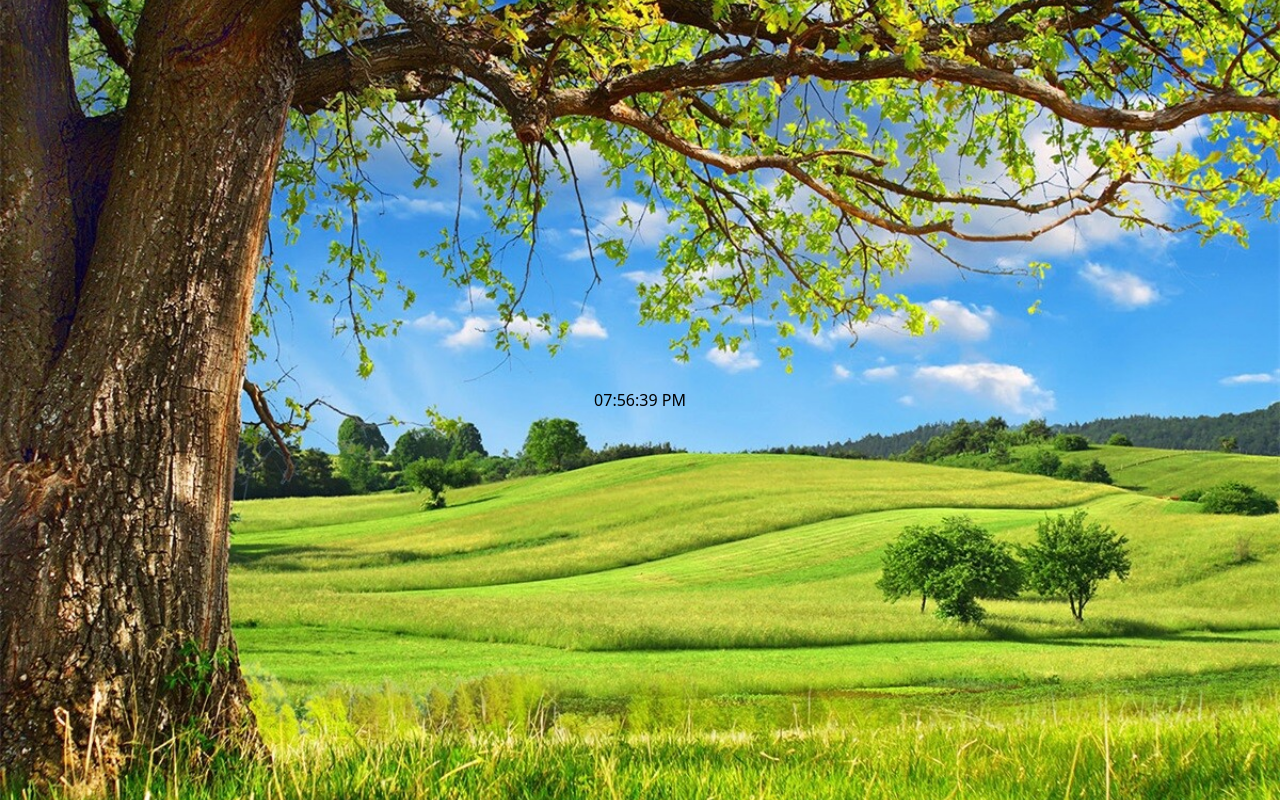
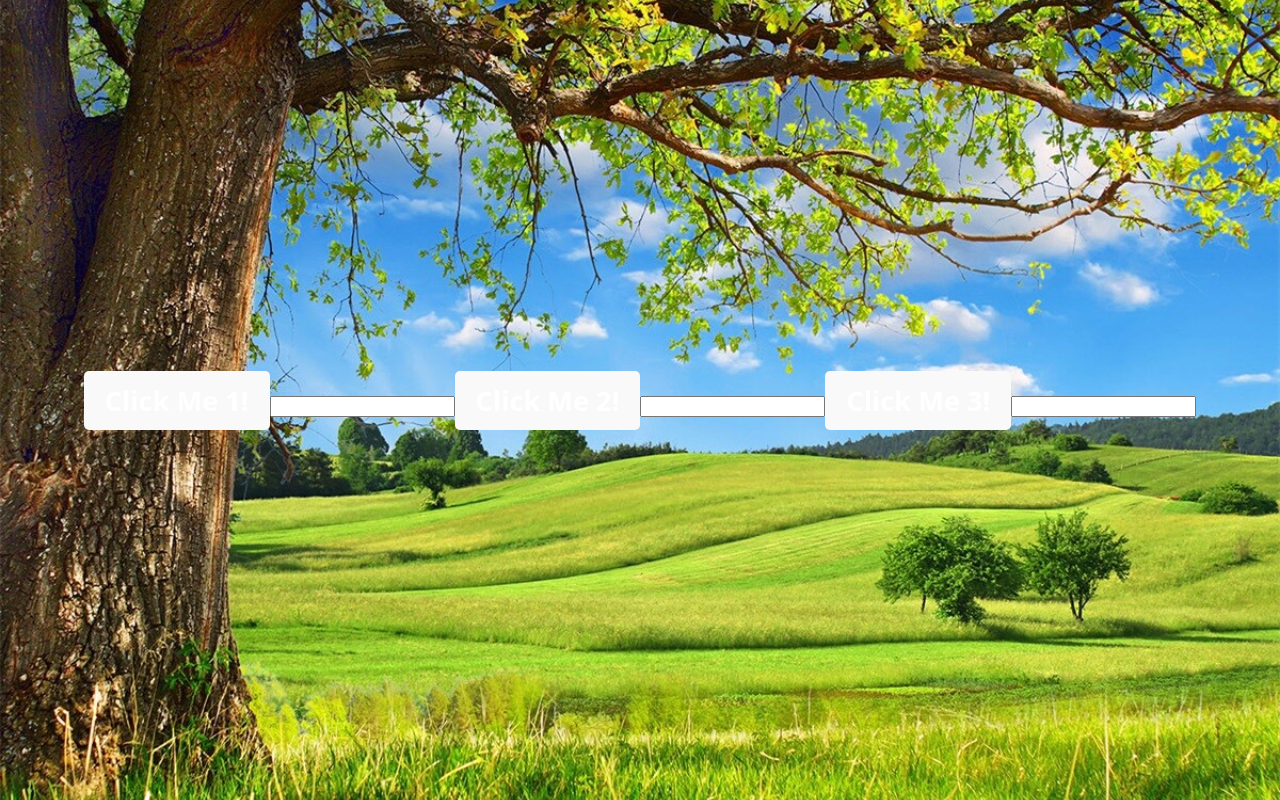
Before and after one commit to Alex-935/React_BroCode, a React (Vite) app in the folder my-react-app/: page / in a window 1280 px wide. Built offline with nearby package versions, Linux system fonts and the light colour scheme.

Commit message:
UseRef and UseContext

```diff
--- a/my-react-app/src/App.jsx
+++ b/my-react-app/src/App.jsx
@@ -21,6 +21,11 @@ import ToDoList from "./ToDoList/ToDoList.jsx";
 import UseEffect from "./UseEffect.jsx";
 import UseEffectWithReturn from "./UseEffectWithReturn.jsx";
 import DigitalClock from "./DigitalClock/DigitalClock.jsx";
+import UseContextComponentA from "./UseContextComponentA.jsx";
+import UseContextComponentB from "./UseContextComponentB.jsx";
+import UseContextComponentC from "./UseContextComponentC.jsx";
+import UseContextComponentD from "./UseContextComponentD.jsx";
+import UseRef from "./useRef.jsx";
 
 // cd into my-react-app,  npm run dev
 
@@ -47,7 +52,7 @@ function App() {
     </>*/
 
     <>
-      <DigitalClock />
+      <UseRef />
     </>
   );
 }
--- /dev/null
+++ b/my-react-app/src/UseContextComponentA.jsx
@@ -0,0 +1,38 @@
+/*
+    useContext() = React hook that allows you to share values between multiple levels
+                   of components without passing props through each level
+
+    Provider Component:
+        1. import {createContext} from 'react';
+        2. export const MyContext = createContext();
+        3. <MyContext.Provider value={value}>
+               <child>
+           <MyContext.Provider>
+
+    Consumer Component:
+        1. import React, {useContext} from 'react';
+           import {MyContext} from './ComponentA';
+        2. const value = useContext(MyContext);
+*/
+
+import React, {useState, createContext} from 'react';
+import UseContextComponentB from "./UseContextComponentB.jsx";
+
+export const UserContext = createContext();
+
+function UseContextComponentA() {
+
+    const [user, setUser] = useState("BroCode");
+
+    return (
+        <div className="box">
+            <h1>Component A</h1>
+            <h2>{`Hello ${user}`}</h2>
+            <UserContext.Provider value={user}>
+                <UseContextComponentB />
+            </UserContext.Provider>
+        </div>
+        // Using props: <UseContextComponentB user={user}/>
+    );
+}
+export default UseContextComponentA;
--- /dev/null
+++ b/my-react-app/src/UseContextComponentB.jsx
@@ -0,0 +1,20 @@
+/*
+    useContext() = React hook that allows you to share values between multiple levels
+                   of components without passing props through each level
+*/
+
+import React, {useState, useContext} from 'react';
+import UseContextComponentC from "./UseContextComponentC.jsx";
+
+function UseContextComponentB() {
+// Using Props: function UseContextComponentB(props) {
+
+    return (
+        <div className="box">
+            <h1>Component B</h1>
+            <UseContextComponentC />
+        </div>
+        // Using props: <UseContextComponentC user={props.user}/>
+    );
+}
+export default UseContextComponentB;
--- /dev/null
+++ b/my-react-app/src/UseContextComponentC.jsx
@@ -0,0 +1,24 @@
+/*
+    useContext() = React hook that allows you to share values between multiple levels
+                   of components without passing props through each level
+*/
+
+import React, {useContext} from 'react';
+import { UserContext } from './UseContextComponentA';
+import UseContextComponentD from './UseContextComponentD';
+
+function UseContextComponentC() {
+// Using Props: function UseContextComponentC(props) {
+
+    const user = useContext(UserContext);
+
+    return (
+        <div className="box">
+            <h1>Component C</h1>
+            <h2>{`Hello Again ${user}`}</h2>
+            <UseContextComponentD />
+        </div>
+        // Using props: <UseContextComponentD user={props.user}/>
+    );
+}
+export default UseContextComponentC;
--- /dev/null
+++ b/my-react-app/src/UseContextComponentD.jsx
@@ -0,0 +1,21 @@
+/*
+    useContext() = React hook that allows you to share values between multiple levels
+                   of components without passing props through each level
+*/
+
+import React, {useContext} from 'react';
+import { UserContext } from './UseContextComponentA';
+
+function UseContextComponentD() {
+// Using Props: function UseContextComponentD(props) {
+
+    const user = useContext(UserContext);
+
+    return (
+        <div className="box">
+            <h1>Component D</h1>
+            <h2>{`Bye ${user}`}</h2>
+        </div>
+    );
+}
+export default UseContextComponentD;
--- /dev/null
+++ b/my-react-app/src/UseRef.jsx
@@ -0,0 +1,83 @@
+/*
+    useState() = Re-renders the component when the state value changes
+
+    useRef()  = "useReference" Does not cause re-renders when its value changes.
+                When you want a component to "remember" some information,
+                but you don't want that information to trigger new renders.
+
+                1. Accessing/Interacting with DOM elements
+                2. Handling Focus, Animatons and Transitions
+                3. Managing Timers and Intervals
+
+    ref is an object with 1 property, "current" which holds the current value
+*/
+
+import React, {useState, useEffect, useRef} from 'react';
+
+function UseRef() {
+
+    // Will cause a rerender every time the button is pressed
+    let [number, setNumber] = useState(0);
+
+    useEffect(() => {
+        console.log("Component rendered");
+    });
+
+    // Will only render component once
+    const ref = useRef(0);
+    const inputRef = useRef(null);
+    const inputRef1 = useRef(null);
+    const inputRef2 = useRef(null);
+    const inputRef3 = useRef(null);
+
+    function handleClickUseState() {
+        setNumber(n => n + 1);
+    }
+    function handleClickIncrement() {
+        ref.current++;
+        console.log(ref.current);
+    }
+    // input ref is = to the input box object
+    function handleClick() {
+        inputRef.current.focus();
+        inputRef.current.style.backgroundColor = "yellow";
+    }
+    function handleClick1() {
+        inputRef1.current.focus();
+        inputRef1.current.style.backgroundColor = "yellow";
+        inputRef2.current.style.backgroundColor = "";
+        inputRef3.current.style.backgroundColor = "";
+    }
+    function handleClick2() {
+        inputRef2.current.focus();
+        inputRef1.current.style.backgroundColor = "";
+        inputRef2.current.style.backgroundColor = "yellow";
+        inputRef3.current.style.backgroundColor = "";
+    }
+    function handleClick3() {
+        inputRef3.current.focus();
+        inputRef1.current.style.backgroundColor = "";
+        inputRef2.current.style.backgroundColor = "";
+        inputRef3.current.style.backgroundColor = "yellow";
+    }
+
+    return (
+        <div>
+            <button onClick={handleClick1}>
+                Click Me 1!
+            </button>
+            <input ref={inputRef1}/>
+
+            <button onClick={handleClick2}>
+                Click Me 2!
+            </button>
+            <input ref={inputRef2}/>
+
+            <button onClick={handleClick3}>
+                Click Me 3!
+            </button>
+            <input ref={inputRef3}/>
+        </div>
+    );
+}
+export default UseRef;
--- a/my-react-app/src/index.css
+++ b/my-react-app/src/index.css
@@ -222,3 +222,7 @@ button:focus-visible {
   border-radius: 10px;
   border: 3px solid hsl(0, 0%, 80%);
 }
+.box {
+  border: 3px solid;
+  padding: 25px;
+}
```
